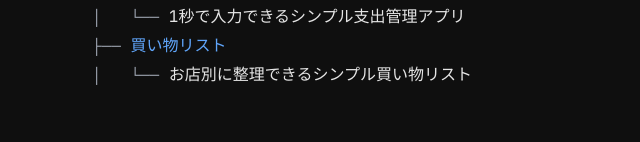
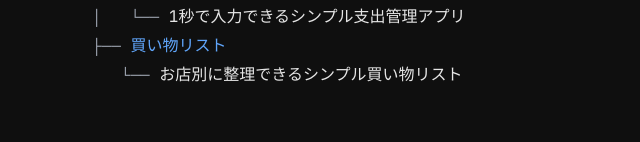
Before and after one commit to mkosei/mkosei.github.io, a website: page index.html in a window 1280 px wide. Shown: the part 749-891 px from the top of the page, without its empty margins (208-848 px from the left). Drawn offline with Linux system fonts and the light colour scheme.

Commit message:
fixed design

```diff
--- a/index.html
+++ b/index.html
@@ -177,7 +177,7 @@
             >
           </div>
           <div class="tree-line">
-            <span class="tree-label">│&nbsp;&nbsp;&nbsp;└── </span>
+            <span class="tree-label">&nbsp;&nbsp;&nbsp;└── </span>
             <span class="tree-content"
               >お店別に整理できるシンプル買い物リスト</span
             >
```
